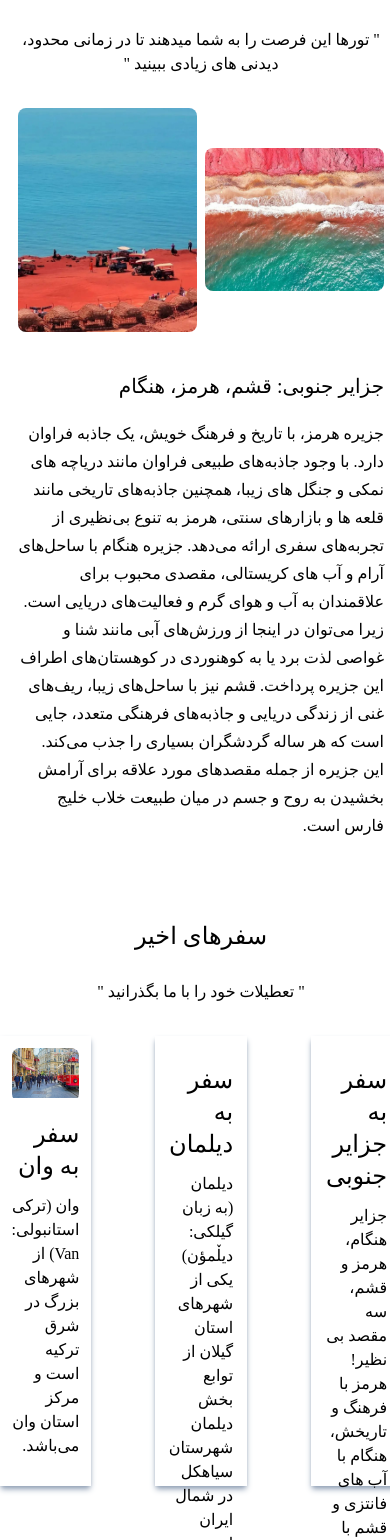
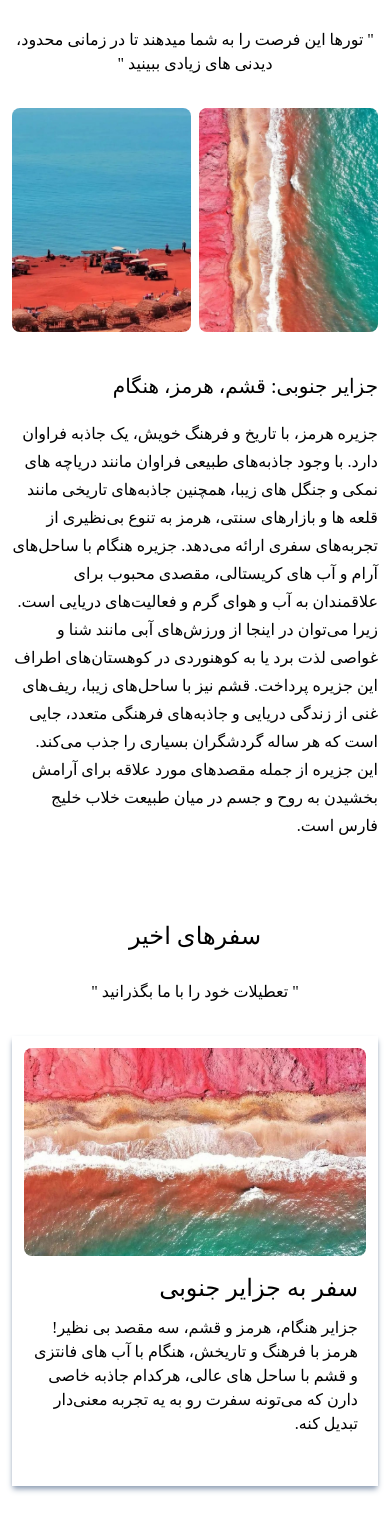
Before and after one commit to salehMb1999/gonjTourism, a React (Vite) app: page / in a window 390 px wide. Shown: the part 932-2472 px from the top of the page. Built offline with nearby package versions, Linux system fonts and the light colour scheme; a web font is replaced by a local one.

Commit message:
RecentTrips component responsived :)

```diff
--- a/src/components/Destination/Destination.jsx
+++ b/src/components/Destination/Destination.jsx
@@ -16,7 +16,7 @@ export default function Destination() {
             <div className="w-full overflow-hidden rounded-lg lg:w-80">
               <img
                 className="w-full duration-200 ease-in-out hover:scale-150"
-                src="./images/dest.jpg"
+                src="./images/destC.jpg"
                 alt="dest"
               />
             </div>
--- a/src/components/RecentTrips/RecentCards.jsx
+++ b/src/components/RecentTrips/RecentCards.jsx
@@ -3,7 +3,7 @@ export default function RecentCards(props) {
   return (
     <>
       <div
-        className={`shadow-md shadow-slate-400 ${props.width} flex h-[450px] flex-col items-center justify-start p-3`}
+        className={`flex h-[450px] w-full flex-col items-center justify-start p-3 shadow-md shadow-slate-400 sm:w-96`}
       >
         <div className="h-52 w-full overflow-hidden rounded-lg ">
           <img
@@ -21,7 +21,6 @@ export default function RecentCards(props) {
   );
 }
 RecentCards.propTypes = {
-  width: PropTypes.string.isRequired,
   title: PropTypes.string.isRequired,
   text: PropTypes.string.isRequired,
   image: PropTypes.string.isRequired,
--- a/src/components/RecentTrips/RecentTrips.jsx
+++ b/src/components/RecentTrips/RecentTrips.jsx
@@ -10,21 +10,18 @@ export default function RecentTrips() {
           </h2>
           <p>&quot; تعطیلات خود را با ما بگذرانید &quot;</p>
         </div>
-        <div className="flex w-full items-center justify-center gap-16">
+        <div className="flex w-full flex-wrap items-center justify-center gap-16">
           <RecentCards
-            width="w-1/4"
             title="سفر به جزایر جنوبی"
             image="./images/dest.jpg"
             text="جزایر هنگام، هرمز و قشم، سه مقصد بی نظیر! هرمز با فرهنگ و تاریخش، هنگام با آب های فانتزی و قشم با ساحل های عالی، هرکدام جاذبه خاصی دارن که می‌تونه سفرت رو به یه تجربه معنی‌دار تبدیل کنه."
           />
           <RecentCards
-            width="w-1/4"
             title="سفر به دیلمان"
             image="./images/recent1.jpg"
             text="دیلمان (به زبان گیلکی: دیلٚمؤن) یکی از شهرهای استان گیلان از توابع بخش دیلمان شهرستان سیاهکل در شمال ایران است."
           />
           <RecentCards
-            width="w-1/4"
             title="سفر به وان"
             image="./images/recent2.jpg"
             text="وان (ترکی استانبولی: Van) از شهرهای بزرگ در شرق ترکیه است و مرکز استان وان می‌باشد."
```
Also changed, not shown: public/images/destC.jpg (added).
